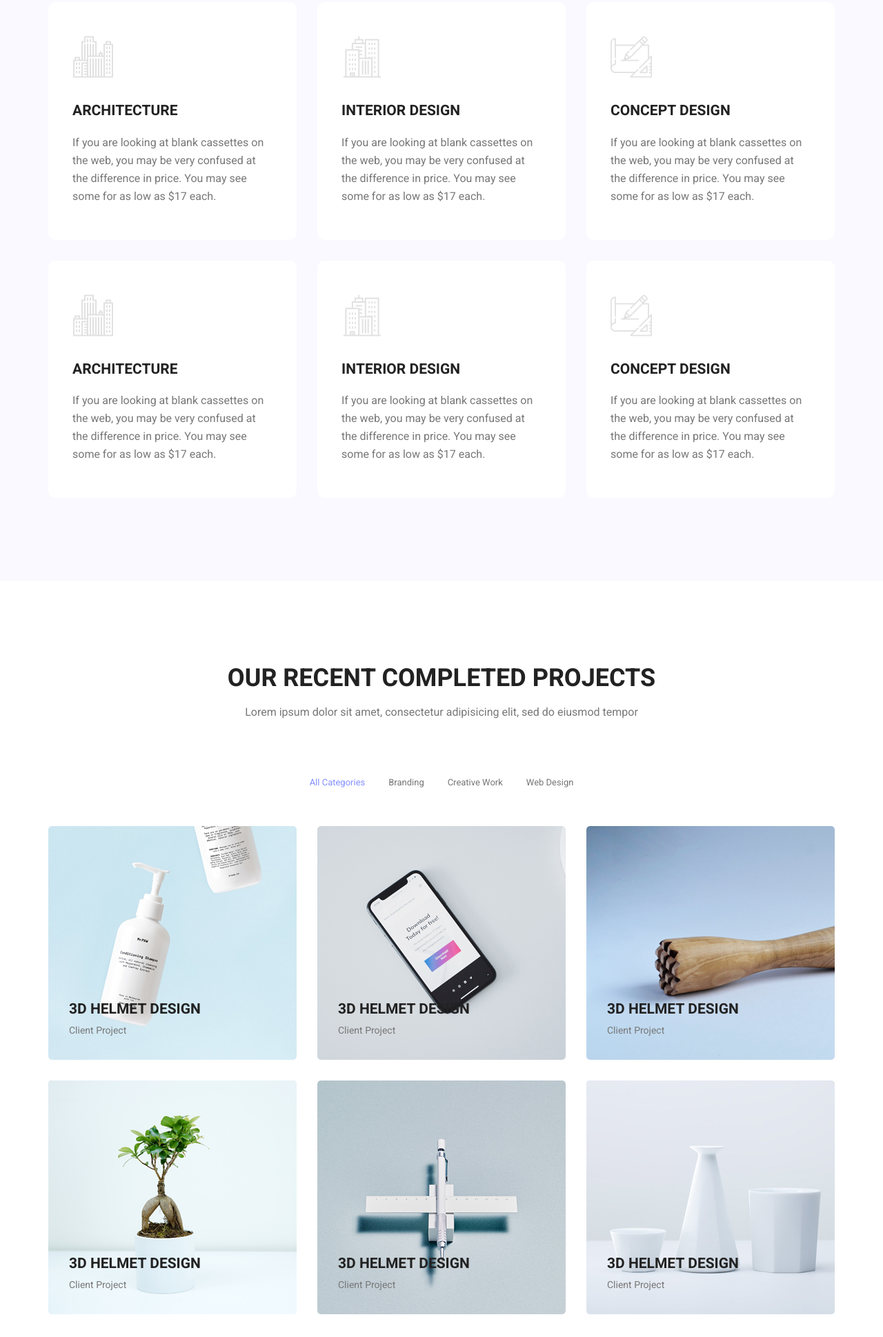
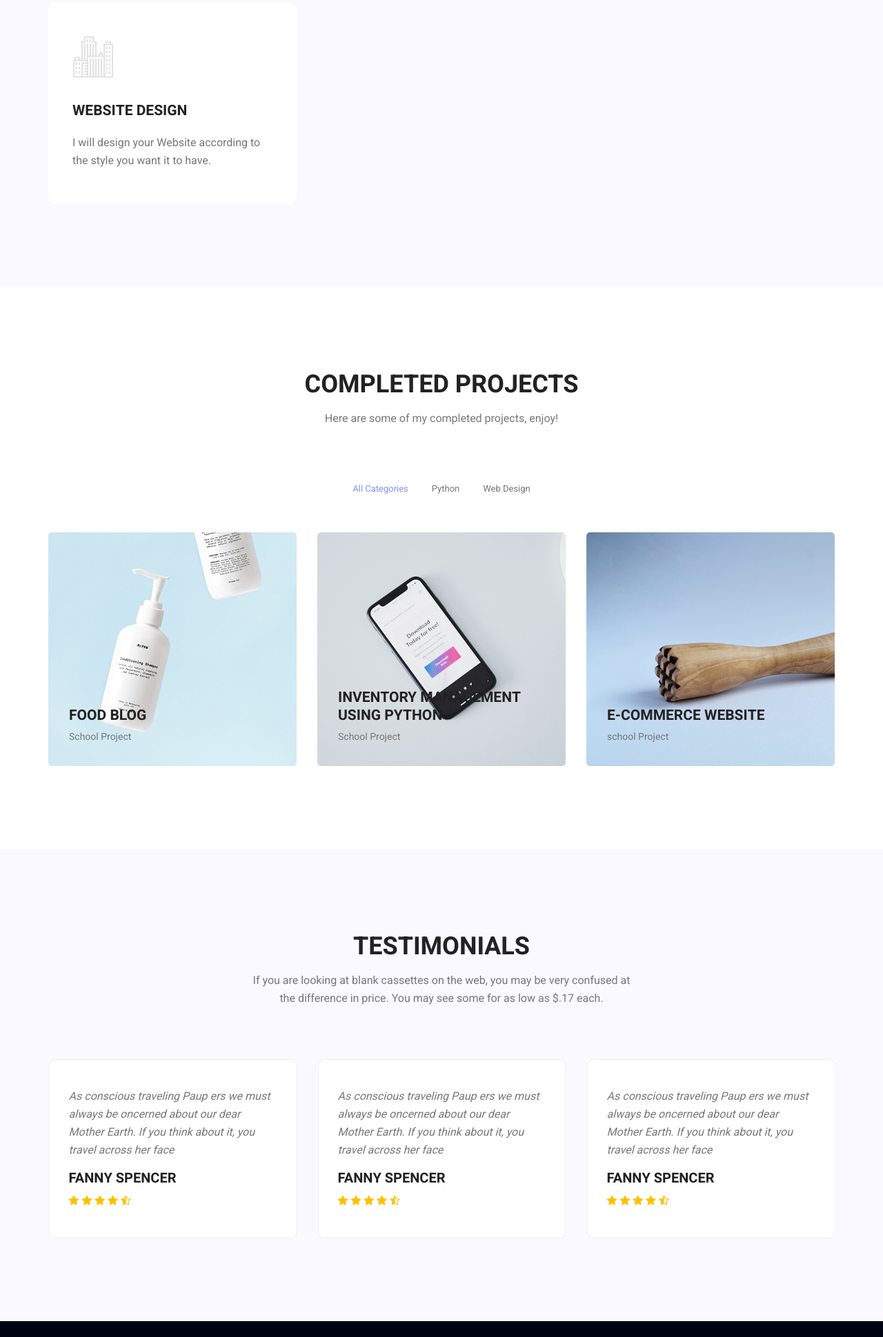
Before and after one commit to donwong2308/donwong2308.github.io, a plain HTML site: page index.html in a window 1280 px wide. Shown: the part 1725-3664 px from the top of the page at 69% size. Drawn offline with Linux system fonts and the light colour scheme; some packages are replaced by stand-ins of ours.

Commit message:
Update index.html

```diff
--- a/index.html
+++ b/index.html
@@ -177,43 +177,8 @@
         			<div class="col-lg-4 col-md-6">
         				<div class="feature_item">
         					<i class="flaticon-city"></i>
-        					<h4>Architecture</h4>
-        					<p>If you are looking at blank cassettes on the web, you may be very confused at the difference in price. You may see some for as low as $17 each.</p>
-        				</div>
-        			</div>
-        			<div class="col-lg-4 col-md-6">
-        				<div class="feature_item">
-        					<i class="flaticon-skyline"></i>
-        					<h4>Interior Design</h4>
-        					<p>If you are looking at blank cassettes on the web, you may be very confused at the difference in price. You may see some for as low as $17 each.</p>
-        				</div>
-        			</div>
-        			<div class="col-lg-4 col-md-6">
-        				<div class="feature_item">
-        					<i class="flaticon-sketch"></i>
-        					<h4>Concept Design</h4>
-        					<p>If you are looking at blank cassettes on the web, you may be very confused at the difference in price. You may see some for as low as $17 each.</p>
-        				</div>
-        			</div>
-        			<div class="col-lg-4 col-md-6">
-        				<div class="feature_item">
-        					<i class="flaticon-city"></i>
-        					<h4>Architecture</h4>
-        					<p>If you are looking at blank cassettes on the web, you may be very confused at the difference in price. You may see some for as low as $17 each.</p>
-        				</div>
-        			</div>
-        			<div class="col-lg-4 col-md-6">
-        				<div class="feature_item">
-        					<i class="flaticon-skyline"></i>
-        					<h4>Interior Design</h4>
-        					<p>If you are looking at blank cassettes on the web, you may be very confused at the difference in price. You may see some for as low as $17 each.</p>
-        				</div>
-        			</div>
-        			<div class="col-lg-4 col-md-6">
-        				<div class="feature_item">
-        					<i class="flaticon-sketch"></i>
-        					<h4>Concept Design</h4>
-        					<p>If you are looking at blank cassettes on the web, you may be very confused at the difference in price. You may see some for as low as $17 each.</p>
+        					<h4>Website Design</h4>
+        					<p>I will design your Website according to the style you want it to have.</p>
         				</div>
         			</div>
         		</div>
@@ -225,69 +190,41 @@
         <section class="projects_area p_120">
         	<div class="container">
         		<div class="main_title">
-					<h2>Our Recent Completed Projects</h2>
-					<p>Lorem ipsum dolor sit amet, consectetur adipisicing elit, sed do eiusmod tempor</p>
+					<h2>Completed Projects</h2>
+					<p>Here are some of my completed projects, enjoy!</p>
 				</div>
         		<div class="projects_fillter">
 					<ul class="filter list">
 						<li class="active" data-filter="*"><a href="#">All Categories</a></li>
-						<li data-filter=".brand"><a href="#">Branding</a></li>
-						<li data-filter=".work"><a href="#">Creative Work </a></li>
+						<li data-filter=".python"><a href="#">Python</a></li>
 						<li data-filter=".web"><a href="#">Web Design</a></li>
 					</ul>
 				</div>
 				<div class="projects_inner row">
-					<div class="col-lg-4 col-sm-6 brand web">
+					<div class="col-lg-4 col-sm-6 web">
 						<div class="projects_item">
 							<img class="img-fluid" src="img/projects/projects-1.jpg" alt="">
 							<div class="projects_text">
-								<a href="portfolio-details.html"><h4>3D Helmet Design</h4></a>
-								<p>Client Project</p>
+								<a href="portfolio-details.html"><h4>Food Blog</h4></a>
+								<p>School Project</p>
 							</div>
 						</div>
 					</div>
-					<div class="col-lg-4 col-sm-6 brand work">
+					<div class="col-lg-4 col-sm-6 python">
 						<div class="projects_item">
 							<img class="img-fluid" src="img/projects/projects-2.jpg" alt="">
 							<div class="projects_text">
-								<a href="portfolio-details.html"><h4>3D Helmet Design</h4></a>
-								<p>Client Project</p>
+								<a href="portfolio-details.html"><h4>Inventory Management using Python</h4></a>
+								<p>School Project</p>
 							</div>
 						</div>
 					</div>
-					<div class="col-lg-4 col-sm-6 work">
+					<div class="col-lg-4 col-sm-6 web">
 						<div class="projects_item">
 							<img class="img-fluid" src="img/projects/projects-3.jpg" alt="">
 							<div class="projects_text">
-								<a href="portfolio-details.html"><h4>3D Helmet Design</h4></a>
-								<p>Client Project</p>
-							</div>
-						</div>
-					</div>
-					<div class="col-lg-4 col-sm-6 brand web">
-						<div class="projects_item">
-							<img class="img-fluid" src="img/projects/projects-4.jpg" alt="">
-							<div class="projects_text">
-								<a href="portfolio-details.html"><h4>3D Helmet Design</h4></a>
-								<p>Client Project</p>
-							</div>
-						</div>
-					</div>
-					<div class="col-lg-4 col-sm-6 brand work">
-						<div class="projects_item">
-							<img class="img-fluid" src="img/projects/projects-5.jpg" alt="">
-							<div class="projects_text">
-								<a href="portfolio-details.html"><h4>3D Helmet Design</h4></a>
-								<p>Client Project</p>
-							</div>
-						</div>
-					</div>
-					<div class="col-lg-4 col-sm-6 brand work web">
-						<div class="projects_item">
-							<img class="img-fluid" src="img/projects/projects-6.jpg" alt="">
-							<div class="projects_text">
-								<a href="portfolio-details.html"><h4>3D Helmet Design</h4></a>
-								<p>Client Project</p>
+								<a href="portfolio-details.html"><h4>E-commerce website</h4></a>
+								<p>school Project</p>
 							</div>
 						</div>
 					</div>
@@ -344,60 +281,7 @@
         </section>
         <!--================End Testimonials Area =================-->
 
-        <!--================Latest Blog Area =================-->
-        <section class="latest_blog_area p_120">
-        	<div class="container">
-        		<div class="main_title">
-        			<h2>Latest Posts from Blog</h2>
-        			<p>If you are looking at blank cassettes on the web, you may be very confused at the difference in price. You may see some for as low as $.17 each.</p>
-        		</div>
-        		<div class="row latest_blog_inner">
-        			<div class="col-lg-4">
-        				<div class="l_blog_item">
-        					<div class="l_blog_img">
-        						<img class="img-fluid" src="img/blog/home-blog/home-blog-1.jpg" alt="">
-        					</div>
-        					<div class="l_blog_text">
-        						<div class="date">
-        							<a href="#">25 October, 2017  |  By Mark Wiens</a>
-        						</div>
-        						<a href="#"><h4>Addiction When Gambling Becomes A Problem</h4></a>
-        						<p>Computers have become ubiquitous in almost every facet of our lives. At work, desk jockeys spend hours in front of their desktops, while delivery people scan bar codes with handhelds and workers in the field stay</p>
-        					</div>
-        				</div>
-        			</div>
-        			<div class="col-lg-4">
-        				<div class="l_blog_item">
-        					<div class="l_blog_img">
-        						<img class="img-fluid" src="img/blog/home-blog/home-blog-2.jpg" alt="">
-        					</div>
-        					<div class="l_blog_text">
-        						<div class="date">
-        							<a href="#">25 October, 2017  |  By Mark Wiens</a>
-        						</div>
-        						<a href="#"><h4>Make Myspace Your Best Designed Space</h4></a>
-        						<p>Computers have become ubiquitous in almost every facet of our lives. At work, desk jockeys spend hours in front of their desktops, while delivery people scan bar codes with handhelds and workers in the field stay</p>
-        					</div>
-        				</div>
-        			</div>
-        			<div class="col-lg-4">
-        				<div class="l_blog_item">
-        					<div class="l_blog_img">
-        						<img class="img-fluid" src="img/blog/home-blog/home-blog-3.jpg" alt="">
-        					</div>
-        					<div class="l_blog_text">
-        						<div class="date">
-        							<a href="#">25 October, 2017  |  By Mark Wiens</a>
-        						</div>
-        						<a href="#"><h4>Video Games Playing With Imagination</h4></a>
-        						<p>Computers have become ubiquitous in almost every facet of our lives. At work, desk jockeys spend hours in front of their desktops, while delivery people scan bar codes with handhelds and workers in the field stay</p>
-        					</div>
-        				</div>
-        			</div>
-        		</div>
-        	</div>
-        </section>
-        <!--================End Latest Blog Area =================-->
+
 
         <!--================Footer Area =================-->
         <footer class="footer_area p_120">
```
